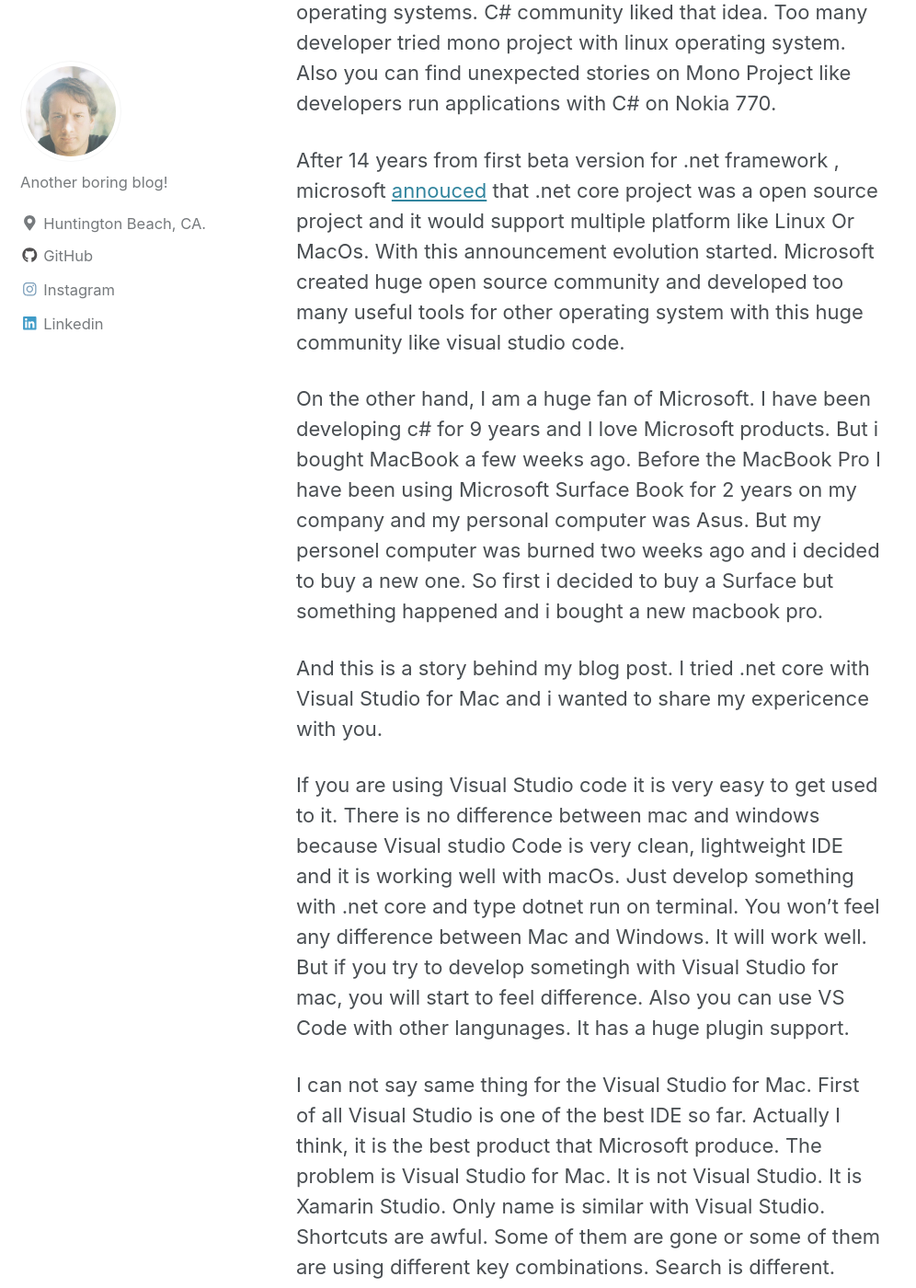
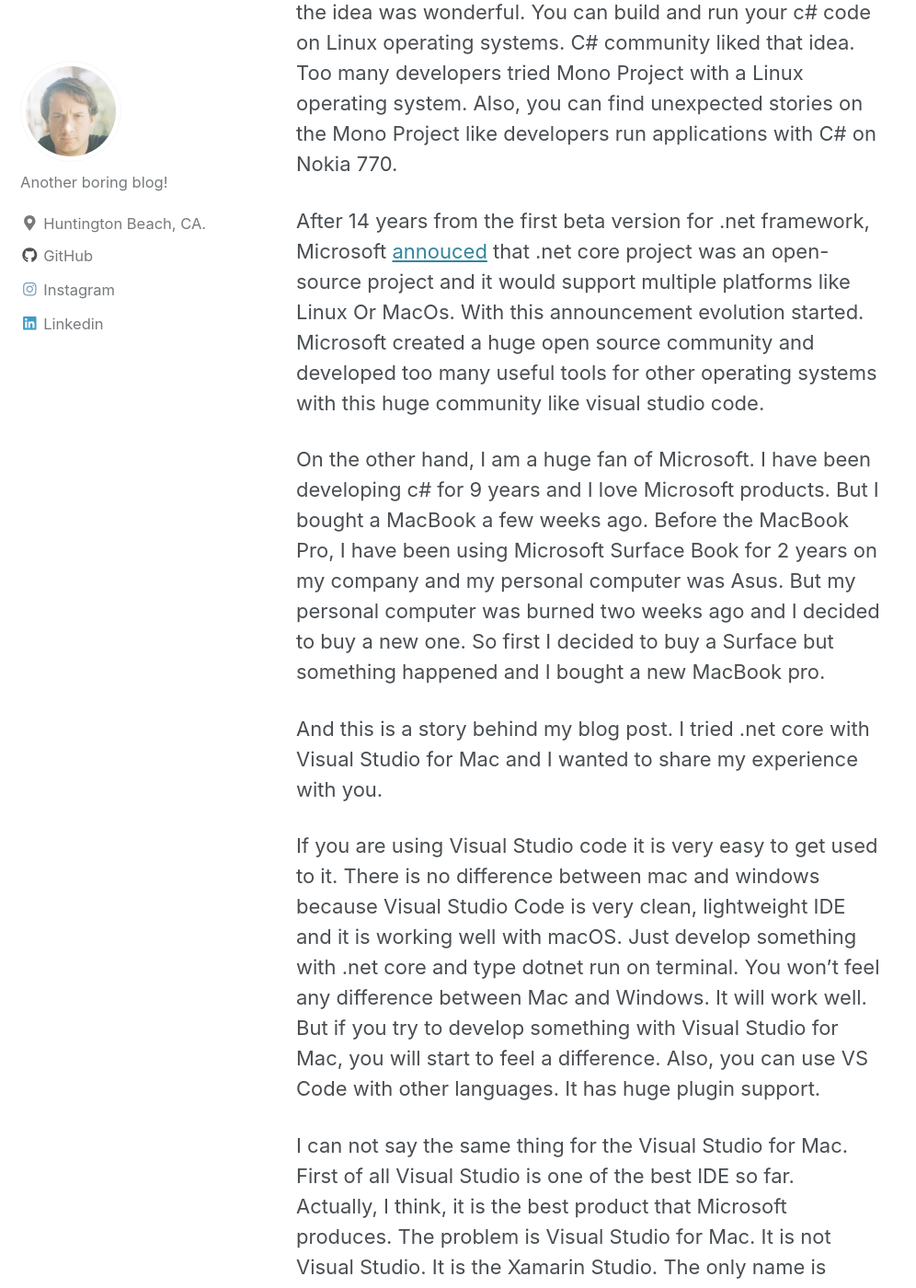
Before and after one commit to ugurelveren/ugurelveren.github.io, a Jekyll site: the page built from _posts/2020-01-18-is-a-macbook-pro-good-choice-for-net-developers.md, in a window 1280 px wide and 1400 px high, scrolled down 922 px. Shown: the whole window at 92% size, without its empty margins (0-996 px from the left). Built offline with Jekyll 4.4.1, drawn with Linux system fonts in a browser that asks for light colours; cached includes are drawn as plain includes; nearby versions of some CDN libraries; some of the changed text lies outside the part shown.

Commit message:
updating posts

```diff
--- a/_posts/2020-01-18-is-a-macbook-pro-good-choice-for-net-developers.md
+++ b/_posts/2020-01-18-is-a-macbook-pro-good-choice-for-net-developers.md
@@ -8,22 +8,22 @@
 related: true
 ---
 
-Mac family has too many cool features, especially macbook pro. It is a good  laptop for developers. Up to 10 hours battary life, touch bar and retina display are amazing features.  Also if you are a linux user, macOs terminals are similar to linux because of macOs is based on Unix. On the other hand if you are an IOS developer, you don't have any choice other than macbook. You need to install XCode or any other IDE and you need to plug your phone on your macbook.
+Mac family has too many cool features, especially MacBook pro. It is a good laptop for developers. Up to 10 hours of battery life, touch bar, and retina display are amazing features.  Also if you are a Linux user, macOS terminals are similar to Linux because macOS is based on Unix. On the other hand, if you are an IOS developer, you don't have any choice other than a MacBook. You need to install XCode or any other IDE and you need to plug your phone on your MacBook.
 
-Other than swift programing language, you can easily develop too many languages on macOs like Ruby or Python or Nodejs. After a few installation steps you can start to develop.
+Other than swift programing language, you can easily develop too many languages on macOS like Ruby or Python or Nodejs. After a few installation steps, you can start to develop.
 
-With .net core you can develop c# too. .Net core is open source, cross platform development platform. But the story was different for the c# before .net core. It was a dream to develop c# on macOs. Only exception was the Mono Project. With the Mono project, people started to run c# project on linux machine. It was not a perfect solution but the idea was wonderful. You can build and run your c# code on Linux operating systems. C# community liked that idea. Too many developer tried mono project with linux operating system. Also you can find unexpected stories on Mono Project like developers run applications with C# on Nokia 770.
+With .net core you can develop c# too. .Net Core is an open-source, cross-platform development platform. But the story was different for the c# before .net core. It was a dream to develop c# on macOS. The only exception was the Mono Project. With the Mono project, people started to run the c# project on a Linux machine. It was not a perfect solution but the idea was wonderful. You can build and run your c# code on Linux operating systems. C# community liked that idea. Too many developers tried Mono Project with a Linux operating system. Also, you can find unexpected stories on the Mono Project like developers run applications with C# on Nokia 770.
 
-After 14 years from first beta version for .net framework , microsoft [annouced](https://devblogs.microsoft.com/dotnet/net-core-is-open-source/) that .net core project was a open source project and it would support multiple platform like Linux Or MacOs. With this announcement evolution started. Microsoft created huge open source community and developed too many useful tools for other operating system with this huge community like visual studio code.
+After 14 years from the first beta version for .net framework, Microsoft [annouced](https://devblogs.microsoft.com/dotnet/net-core-is-open-source/) that .net core project was an open-source project and it would support multiple platforms like Linux Or MacOs. With this announcement evolution started. Microsoft created a huge open source community and developed too many useful tools for other operating systems with this huge community like visual studio code.
 
-On the other hand, I am a huge fan of Microsoft. I have been developing c# for 9 years and I love Microsoft products. But i bought MacBook a few weeks ago. Before the MacBook Pro I have been using Microsoft Surface Book for 2 years on my company and my personal computer was Asus. But my personel computer was burned two weeks ago and i decided to buy a new one. So first i decided to buy a Surface but something happened and i bought a new macbook pro.
+On the other hand, I am a huge fan of Microsoft. I have been developing c# for 9 years and I love Microsoft products. But I bought a MacBook a few weeks ago. Before the MacBook Pro, I have been using Microsoft Surface Book for 2 years on my company and my personal computer was Asus. But my personal computer was burned two weeks ago and I decided to buy a new one. So first I decided to buy a Surface but something happened and I bought a new MacBook pro.
 
-And this is a story behind my blog post. I tried .net core with Visual Studio for Mac and i wanted to share my expericence with you.
+And this is a story behind my blog post. I tried .net core with Visual Studio for Mac and I wanted to share my experience with you.
 
-If you are using Visual Studio code it is very easy to get used to it. There is no difference between mac and windows because Visual studio Code is very clean, lightweight IDE and it is working well with macOs. Just develop something with .net core and type dotnet run on terminal. You won't feel any difference between Mac and Windows. It will work well. But if you try to develop sometingh with Visual Studio for mac, you will start to feel difference. Also you can use VS Code with other langunages. It has a huge plugin support.
+If you are using Visual Studio code it is very easy to get used to it. There is no difference between mac and windows because Visual Studio Code is very clean, lightweight IDE and it is working well with macOS. Just develop something with .net core and type dotnet run on terminal. You won't feel any difference between Mac and Windows. It will work well. But if you try to develop something with Visual Studio for Mac, you will start to feel a difference. Also, you can use VS Code with other languages. It has huge plugin support.
 
-I can not say same thing for the Visual Studio for Mac. First of all Visual Studio is one of the best IDE so far. Actually I think, it is the best product that Microsoft produce. The problem is Visual Studio for Mac. It is not Visual Studio. It is Xamarin Studio. Only name is similar with Visual Studio.  Shortcuts are awful. Some of them are gone or some of them are using different key combinations. Search is different. Layout is different. Really different. For example solution box starts on right side of the IDE. It is different IDE for different operating system. You need to work on settings, if you want to create similar IDE for Visual Studio. This is only problem for .net core on macOS. Other than that, you can easly develop .net core on macBook.
+I can not say the same thing for the Visual Studio for Mac. First of all Visual Studio is one of the best IDE so far. Actually, I think, it is the best product that Microsoft produces. The problem is Visual Studio for Mac. It is not Visual Studio. It is the Xamarin Studio. The only name is similar to Visual Studio.  Shortcuts are awful. Some of them are gone or some of them are using different key combinations. The search is different. The layout is different. Really different. For example, a solution box starts on the right side of the IDE. It is a different IDE for a different operating system. You need to work on settings if you want to create a similar IDE for Visual Studio. This is the only problem for .net core on macOS. Other than that, you can easily develop .net core on MacBook.
 
-Also if you want to develop quick and dirty desktop application with Forms. It is really hard because there is no designer.  But you can easly develop console application in a minute.
+Also if you want to develop a quick and dirty desktop application with Forms. It is really hard because there is no designer.  But you can easily develop a console application in a minute.
 
-After all of these my conclusion is , if you are hard core c# developer and you get used to Visual Studio, don't try to do it with macbook. But if you are already developing other language and you want to develop .net core, don't problem go for it. Mac environment is very good for developing .net core.
+After all of these, my conclusion is, if you are a hard core c# developer and you get used to Visual Studio, don't try to do it with MacBook. But if you are already developing other languages and you want to develop .net core, don't problem go for it. The Mac environment is very good for developing .net core.
--- a/about-me.html
+++ b/about-me.html
@@ -4,8 +4,8 @@
 author_profile: true
 ---
 
-Hi. My name is Ugur, from Huntington Beach California.
+Hi.I am Ugur from Huntington Beach California. I live with my wife and my bandit dog.
 </p>
-I am working as Senior Cloud Architect on 11Health. I blog about technology, development tecniques, code, web etc... I am taking photos of people, nature . My biggest pleasure is discovering new places.
+I work as Senior Cloud Architect at <a href="http://www.11health.com/"> 11Health </a>.I work as a Senior Cloud Architect at 11Health. I usually work on cloud technologies (AWS) and software development.
 </p>
-On my professional life, i am focusing on cloud tecnologies, especially aws and software development architecture. Therefore i want to write something about these. On the other hand I want to share my personel preferences, photos and new places. I hope it goes well and I can share all of these things at the same time.
+If there is a chance, I try to take a photo and explore new places.
```
Also changed, not shown: _posts/2019-10-02-what-is-jekyll.md (+11 -11 lines).
